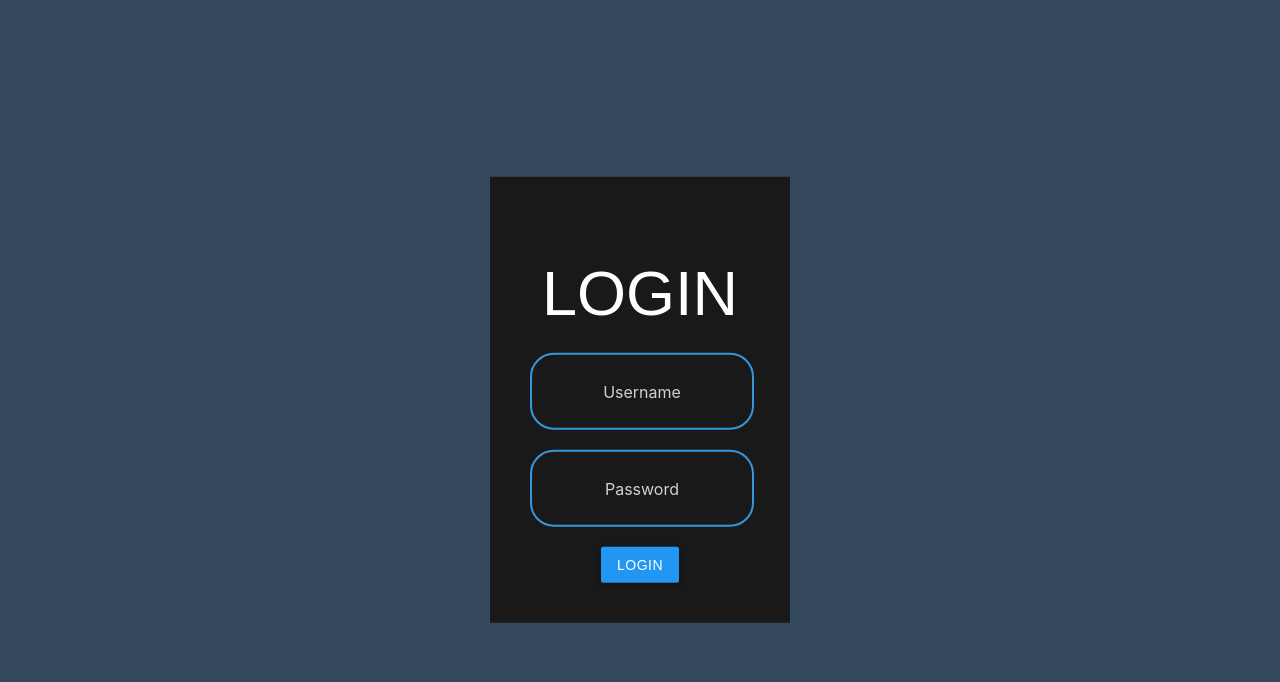
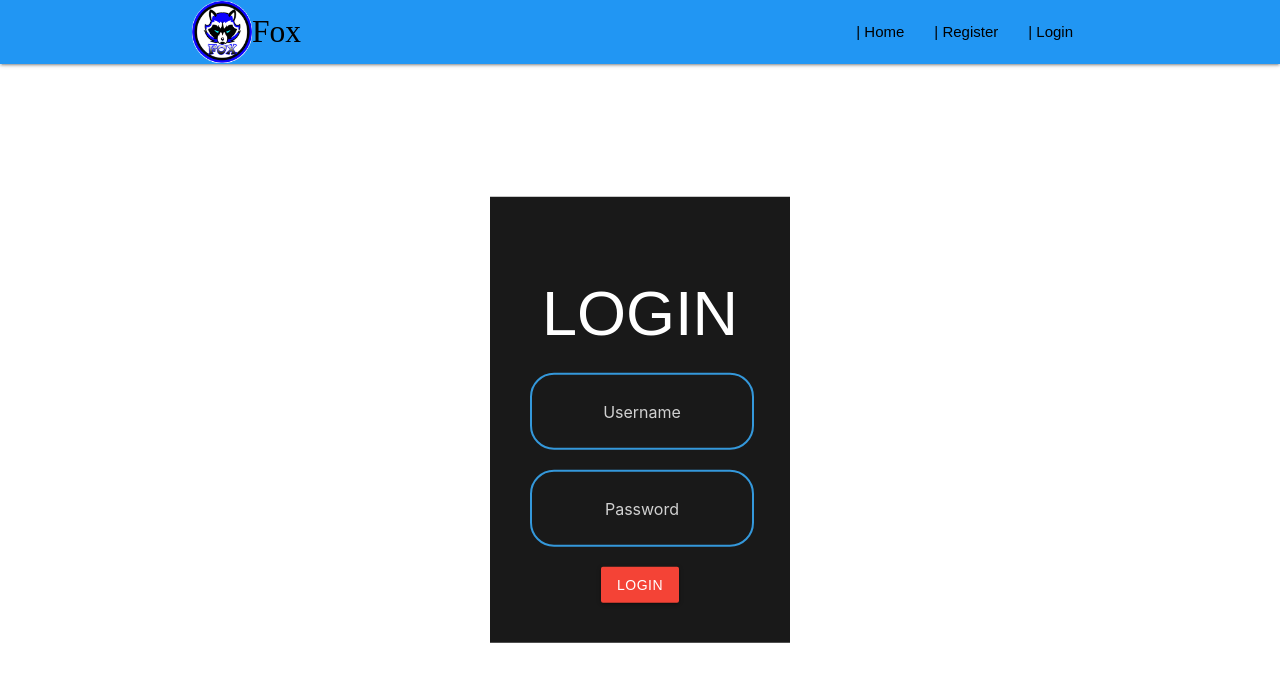
Before and after one commit to ridwans99/ridwans99.github.io, a plain HTML site: page Login.html in a window 1280 px wide. Drawn offline with Linux system fonts and the light colour scheme.

Commit message:
Update Login.html

```diff
--- a/Login.html
+++ b/Login.html
@@ -8,16 +8,51 @@
       <!--Let browser know website is optimized for mobile-->
       <meta charset = "utf-8" name="viewport" content="width=device-width, initial-scale=1.0"/>
       <link rel="stylesheet" href="sso.css"/>
+      <link rel="stylesheet" type="text/css" href="style2.css">
   <title>Login</title>
   </head>
-  <body>
+  <body class="white">
+    <div class="navbar-fixed">
+        <nav class="blue lighten 2">
+          <div class="container">
+            <div class="nav-wrapper">
+              <div class="col s12 center-align">
+                <a href="#" class="brand-logo"><img src="img/1.png" class="vertical-align" alt="Logo" width="60"><span>Fox</span></a>
+                <a href="#" data-target="mobile-demo" class="sidenav-trigger"><i class="material-icons">menu</i></a>
+                <ul class="right hide-on-med-and-down">
+                  <li><a href="index.html">| Home</a></li>
+                  <li><a href="sso.html" class="text-nav">| Register</a></li>
+                  <li><a href="Login.html" class="text-nav">| Login</a></li>
+                </ul>
+              </div>
+            </div>
+          </div>
+        </nav>
+    </div>
 
-<form class="box">
-  <h1>Login</h1>
-  <input type="text" name="" placeholder="Username">
-  <input type="text" name="" placeholder="Password">
-  <a class="btn waves-effect blue btn modal-trigger" href="web2.html">Login</a>
-</form>
+    <ul class="sidenav" id="mobile-demo">
+      <li><a href="index.html">Home</a></li>
+      <li><a href="Login.html">Login</a></li>
+      <li><a href="Register.html">Register</a></li>
+    </ul>
 
+    <div class="box" style="margin-top: 20px;">
+      <div class="card-content">
+        <p style="text-align: center; margin-bottom: 25px; font-size:200%; color:#333533;">Registration Form</p>
+        <form class="box">
+          <h1>Login</h1>
+          <input type="text" name="" placeholder="Username">
+          <input type="text" name="" placeholder="Password">
+          <a class="btn waves-effect red btn modal-trigger" href="member.html">Login</a>
+        </form>
+      </div>
+    </div>
+
+
+      <script type="text/javascript" src="js/materialize.min.js"></script>
+      <script>
+        const sideNav = document.querySelectorAll('.sidenav');
+        M.Sidenav.init(sideNav);
+      </script>
   </body>
 </html>
```
